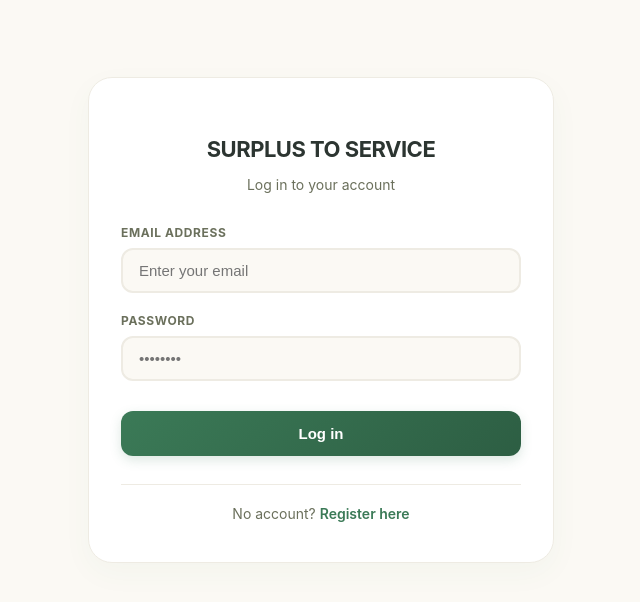
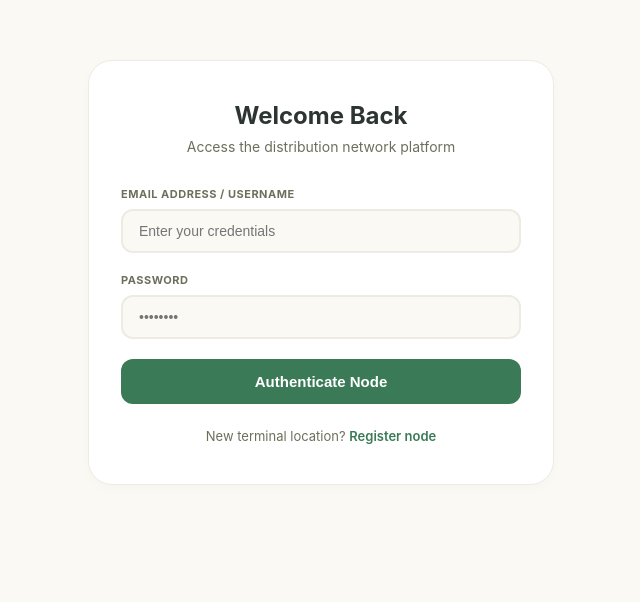
Before and after one commit to smbhargavi25ds-max/SURPLUS-TO-SERVICE, a Flask app: page /login in a window 1280 px wide. Shown: the part 54-656 px from the top of the page, without its empty margins (319-959 px from the left). Run offline with Flask 3, Linux system fonts and the light colour scheme.

```diff
--- a/templates/login.html
+++ b/templates/login.html
@@ -1,160 +1,79 @@
 {% extends "base.html" %}
 
-{% block title %}Log In - Surplus to Service{% endblock %}
+{% block title %}Sign In - Surplus to Service{% endblock %}
 
 {% block content %}
 <style>
-    /* Premium Entry Scale and Fade Animation */
-    @keyframes snappyFadeIn {
-        0% {
-            opacity: 0;
-            transform: scale(0.96) translateY(15px);
-        }
-        100% {
-            opacity: 1;
-            transform: scale(1) translateY(0);
-        }
-    }
-
-    /* Full Page Layout Centering Containment */
-    .viewport-center-container {
-        display: flex;
-        justify-content: center;
-        align-items: center;
-        min-height: 65vh;
-        width: 100%;
-        padding: 20px 0;
-    }
-
-    /* Off-White Login Card over Cream Canvas */
-    .auth-card-panel {
-        background: #ffffff; /* Off-white surface */
-        border: 1px solid #eeebe3; /* Soft beige outline */
+    .auth-card {
+        max-width: 400px;
+        margin: 60px auto;
+        background: #ffffff;
+        border: 1px solid #eeebe3;
         border-radius: 24px;
         padding: 40px 32px;
-        width: 100%;
-        max-width: 400px;
-        box-shadow: 0 10px 30px rgba(59, 122, 87, 0.04), 0 1px 3px rgba(0, 0, 0, 0.01);
-        text-align: center;
-        animation: snappyFadeIn 0.45s cubic-bezier(0.16, 1, 0.3, 1) forwards;
+        box-shadow: 0 4px 12px rgba(0,0,0,0.02);
     }
-
-    .auth-card-panel h2 {
-        font-size: 22px;
-        font-weight: 700;
-        color: #2c3531; /* Deep forest charcoal */
-        letter-spacing: -0.5px;
-        margin-bottom: 6px;
-        text-transform: uppercase;
+    .form-group {
+        margin-bottom: 20px;
     }
-
-    .auth-card-panel p {
-        color: #6b705c; /* Muted olive-beige */
-        font-size: 14px;
-        margin-bottom: 32px;
-    }
-
-    .form-field-group {
-        margin-bottom: 20px;
-        text-align: left;
-    }
-
-    .form-field-group label {
+    .form-group label {
         display: block;
-        font-size: 12px;
+        font-size: 11px;
         font-weight: 700;
         color: #6b705c;
         margin-bottom: 8px;
         text-transform: uppercase;
-        letter-spacing: 0.6px;
+        letter-spacing: 0.5px;
     }
-
-    /* Input Field Configured with Custom Beige Tone */
-    .input-field-control {
+    .form-input {
         width: 100%;
         padding: 12px 16px;
         border: 2px solid #eeebe3;
         border-radius: 12px;
-        font-size: 15px;
-        color: #2c3531;
-        background-color: #fbf9f4; /* Light Cream background */
-        transition: all 0.2s ease-in-out;
         box-sizing: border-box;
+        background: #fbf9f4;
+        font-size: 14px;
+        transition: border-color 0.2s;
     }
-
-    .input-field-control:focus {
+    .form-input:focus {
         outline: none;
-        border-color: #3b7a57; /* Leaf Green Focus */
-        background-color: #ffffff;
-        box-shadow: 0 0 0 5px rgba(59, 122, 87, 0.12);
+        border-color: #3b7a57;
     }
-
-    /* Leaf Green Action Button with Dynamic Elastic Hover */
-    .action-submit-btn {
+    .auth-btn {
         width: 100%;
-        background: linear-gradient(135deg, #3b7a57 0%, #2d5e43 100%);
-        color: #ffffff;
+        background: #3b7a57;
+        color: white;
         border: none;
         padding: 14px;
         border-radius: 12px;
-        font-size: 15px;
         font-weight: 600;
         cursor: pointer;
-        transition: all 0.25s cubic-bezier(0.34, 1.56, 0.64, 1);
-        box-shadow: 0 4px 12px rgba(59, 122, 87, 0.18);
-        margin-top: 10px;
-        box-sizing: border-box;
+        font-size: 15px;
+        transition: background 0.2s;
     }
-
-    .action-submit-btn:hover {
-        transform: translateY(-2px);
-        box-shadow: 0 8px 20px rgba(59, 122, 87, 0.3);
-        letter-spacing: 0.3px;
-    }
-
-    .auth-panel-footer {
-        margin-top: 28px;
-        font-size: 14px;
-        color: #6b705c;
-        border-top: 1px solid #eeebe3;
-        padding-top: 20px;
-    }
-
-    .auth-panel-footer a {
-        color: #3b7a57;
-        text-decoration: none;
-        font-weight: 600;
-        transition: color 0.2s ease;
-    }
-
-    .auth-panel-footer a:hover {
-        color: #2d5e43;
-        text-decoration: underline;
+    .auth-btn:hover {
+        background: #2d5e43;
     }
 </style>
 
-<div class="viewport-center-container">
-    <div class="auth-card-panel">
-        <h2>Surplus to Service</h2>
-        <p>Log in to your account</p>
+<div class="auth-card">
+    <h2 style="margin-top: 0; margin-bottom: 8px; font-size: 24px; color: #2c3531; text-align: center;">Welcome Back</h2>
+    <p style="margin-top: 0; margin-bottom: 32px; color: #6b705c; font-size: 14px; text-align: center;">Access the distribution network platform</p>
 
-        <form action="{{ url_for('login') }}" method="POST">
-            <div class="form-field-group">
-                <label for="email">Email address</label>
-                <input type="email" id="email" name="email" class="input-field-control" placeholder="Enter your email" required autocomplete="email">
-            </div>
+    <form action="{{ url_for('login') }}" method="POST">
+        <div class="form-group">
+            <label>Email Address / Username</label>
+            <input type="text" name="username" class="form-input" placeholder="Enter your credentials" required autocomplete="username">
+        </div>
+        <div class="form-group">
+            <label>Password</label>
+            <input type="password" name="password" class="form-input" placeholder="••••••••" required autocomplete="current-password">
+        </div>
+        <button type="submit" class="auth-btn">Authenticate Node</button>
+    </form>
 
-            <div class="form-field-group">
-                <label for="password">Password</label>
-                <input type="password" id="password" name="password" class="input-field-control" placeholder="••••••••" required autocomplete="current-password">
-            </div>
-
-            <button type="submit" class="action-submit-btn">Log in</button>
-        </form>
-
-        <div class="auth-panel-footer">
-            No account? <a href="{{ url_for('register') }}">Register here</a>
-        </div>
+    <div style="margin-top: 24px; text-align: center; font-size: 13px; color: #6b705c;">
+        New terminal location? <a href="{{ url_for('register') }}" style="color: #3b7a57; font-weight: 600; text-decoration: none;">Register node</a>
     </div>
 </div>
 {% endblock %}
```
